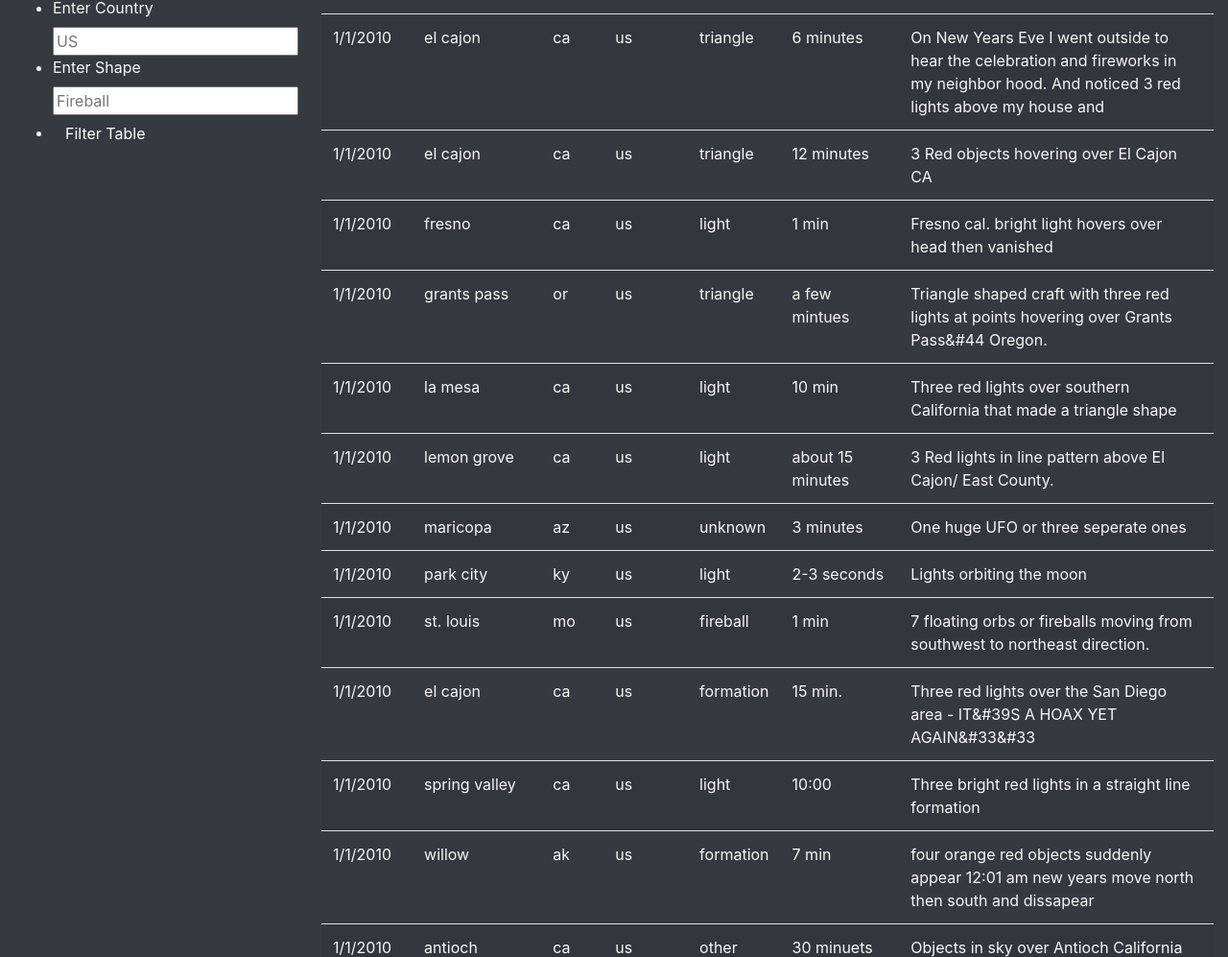
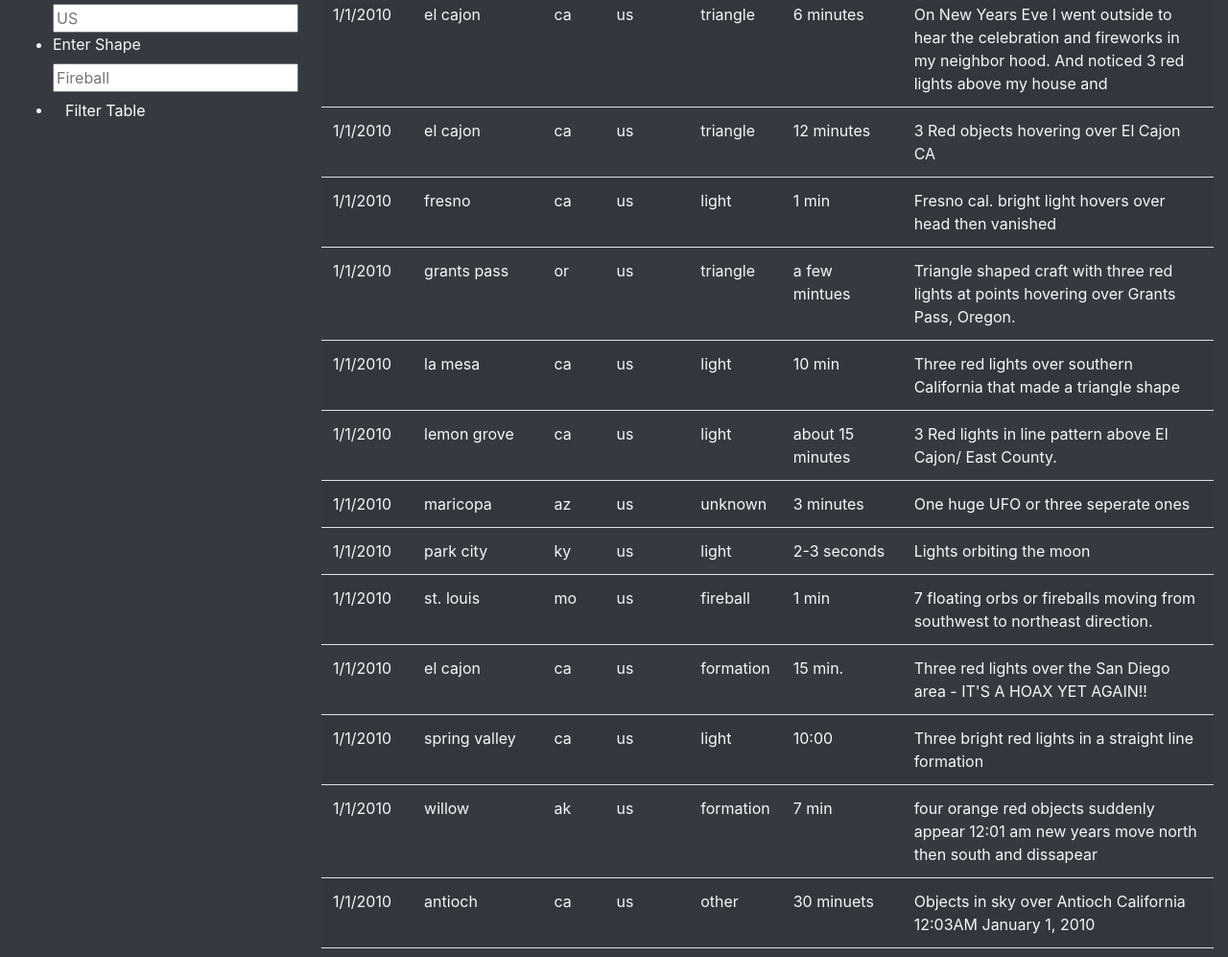
Before and after one commit to pbryzek/ufos, a plain HTML site: page challenge/index.html in a window 1280 px wide. Shown: the part 993-1990 px from the top of the page at 96% size. Drawn offline with nearby package versions, Linux system fonts and the light colour scheme.

Commit message:
fix the html ascii code problem on comments column

```diff
--- a/challenge/index.html
+++ b/challenge/index.html
@@ -14,7 +14,6 @@
 
 </head>
 <body class="bg-dark">
-    Objects in sky over Antioch California 12:03AM January 1&#44  2010
     <div class="wrapper">
         <nav class="navbar navbar-dark bg-dark navbar-expand-lg">
             <a class="navbar-brand" href="index.html">UFO Sightings</a>
--- a/challenge/static/js/app.js
+++ b/challenge/static/js/app.js
@@ -18,8 +18,7 @@ function buildTable(data) {
     // each value as a table cell (td)
     Object.values(dataRow).forEach((val) => {
       let cell = row.append("td");
-      let escapedStr = decodeURIComponent(val)
-      cell.text(escapedStr);
+      cell.html(val);
     });
   });
 }
@@ -29,19 +28,18 @@ var filters = {};
 
 // This function will replace your handleClick function
 function updateFilters() {
-
   // Save the element, value, and id of the filter that was changed
   let thisElement = d3.select(this);
   let thisId = thisElement.property("id");
   let thisVal = thisElement.property("value");
 
+  // If a filter value was entered then add that filterId and value
+  // to the filters list. Otherwise, clear that filter from the filters object
   if (thisVal){
     filters[thisId] = thisVal.toLowerCase();
   } else {
     delete filters[thisId];
   }
-  // If a filter value was entered then add that filterId and value
-  // to the filters list. Otherwise, clear that filter from the filters object
 
   // Call function to apply all filters and rebuild the table
   filterTable();
```
